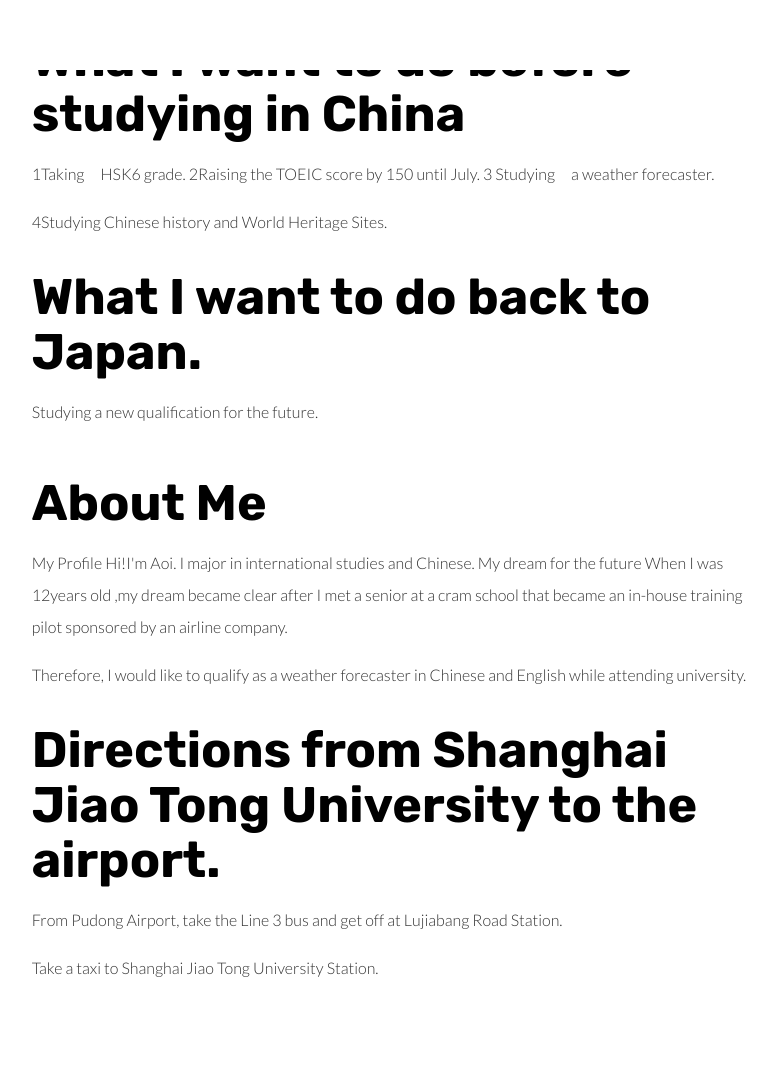
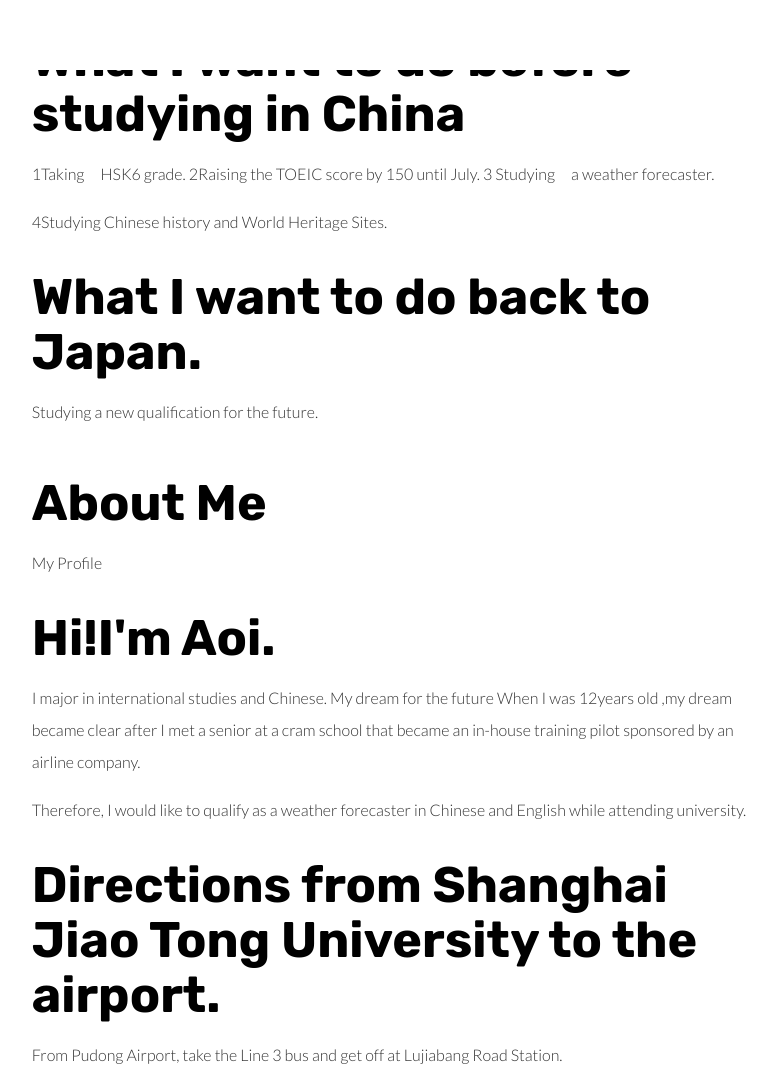
Before and after one commit to swuaoi/web, a plain HTML site: page index.html in a window 1280 px wide. Shown: the top 1074 px of the page, without its empty margins (90-864 px from the left). Drawn offline with Linux system fonts and the light colour scheme; a script that the page names is missing; files whose address does not match are found by name.

Commit message:
Update index.html

```diff
--- a/index.html
+++ b/index.html
@@ -109,9 +109,9 @@
  <div class="hero-full-wrapper">
   <div class="text-content">
 <h1>About Me</h1>
-<p> My Profile
-Hi!I'm Aoi.
-I major in international studies and Chinese.
+<p> My Profile</p>
+<h1>Hi!I'm Aoi.</h1>
+<p>I major in international studies and Chinese.
 My dream for the future
 When I was 12years old ,my dream became clear after I met a senior at a cram school
   that became an in-house training pilot sponsored by an airline company.
```
